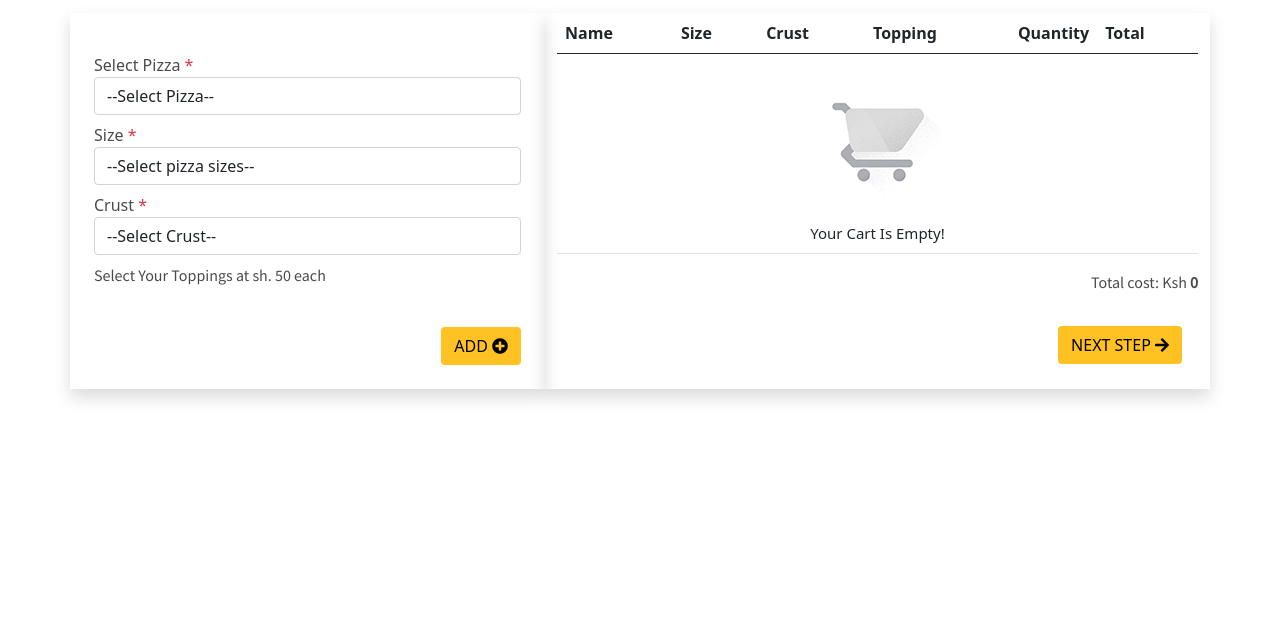
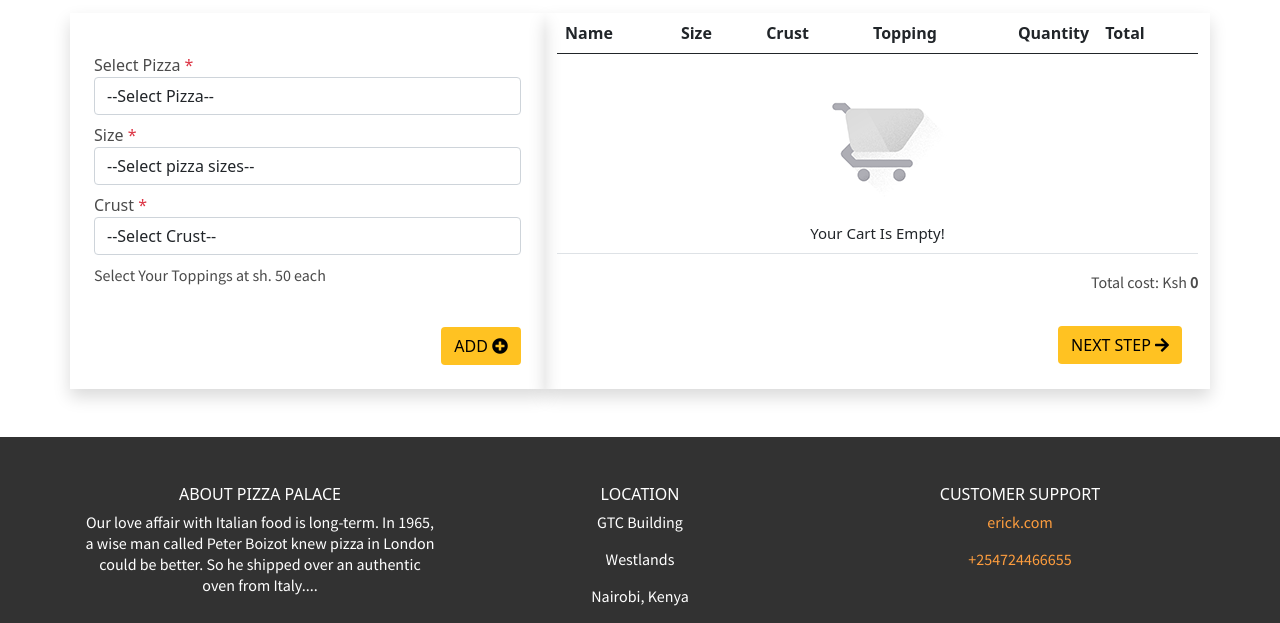
Before and after one commit to ERICK-NJERU/Galaxy-pizza-inn, a plain HTML site: page index.html in a window 1280 px wide. Shown: the part 688-1311 px from the top of the page. Before the commit the page ends 1125 px from the top, so only its background shows below. Drawn offline with nearby package versions, Linux system fonts and the light colour scheme; files that its build step writes are made by us from their sources.

Commit message:
added footer

```diff
--- a/index.html
+++ b/index.html
@@ -227,5 +227,31 @@
             </div>
         </div>
     </div>
+     <!-- footer -->
+     <footer>
+        <div class="container mt-3 text-center">
+           <div class="row">
+            <div class="col-md-4 mt-5">
+                <h4>About Pizza Palace</h4>
+                <p>Our love affair with Italian food is long-term. In 1965, a wise man called Peter Boizot knew pizza in London could be better. So he shipped over an authentic oven from Italy....</p>
+            </div>
+            <div class="col-md-4 mt-5">
+                <h4>Location</h4>
+                <p>GTC Building</p>
+                <p>Westlands</p>
+                <p>Nairobi, Kenya</p>
+            </div>
+            <div class="col-md-4 mt-5">
+                <h4>Customer Support</h4>
+                <p><a href="mailto:enjeru6@gmail.com">erick.com</a></p>
+                <p><a href="tel:+254724406655">+254724466655</a></p>
+            </div>
+        </div>
+    </footer>
+    <script src="https://cdn.jsdelivr.net/npm/bootstrap@5.0.2/dist/js/bootstrap.bundle.min.js"
+        integrity="sha384-MrcW6ZMFYlzcLA8Nl+NtUVF0sA7MsXsP1UyJoMp4YLEuNSfAP+JcXn/tWtIaxVXM"
+        crossorigin="anonymous"></script>
+    <script src="js/jquery.js"></script>
+    <script src="js/scripts.js"></script>
 </body>
 </html>
--- a/styles.css
+++ b/styles.css
@@ -1,3 +1,4 @@
+/* fonts */
 @import url("https://fonts.googleapis.com/css2?family=Faster+One&display=swap");
 @import url("https://fonts.googleapis.com/css2?family=Faster+One&family=Source+Sans+Pro&display=swap");
 html,
@@ -89,3 +90,36 @@ tbody {
   font-size: 15px;
   text-transform: capitalize;
 }
+
+/* delivery modal */
+#location-input-details {
+  display: none;
+}
+
+.delivery-option {
+  font-size: 13px;
+}
+
+a {
+  text-decoration: none;
+  color: #fd9d3e;
+}
+
+a:hover {
+  color: #fd9d3e;
+}
+
+/* footer */
+footer {
+  background-color: #323232;
+  color: white;
+}
+
+footer h4 {
+  text-transform: uppercase;
+  font-size: 1em;
+}
+
+footer p {
+  line-height: 1.3em;
+}
```
